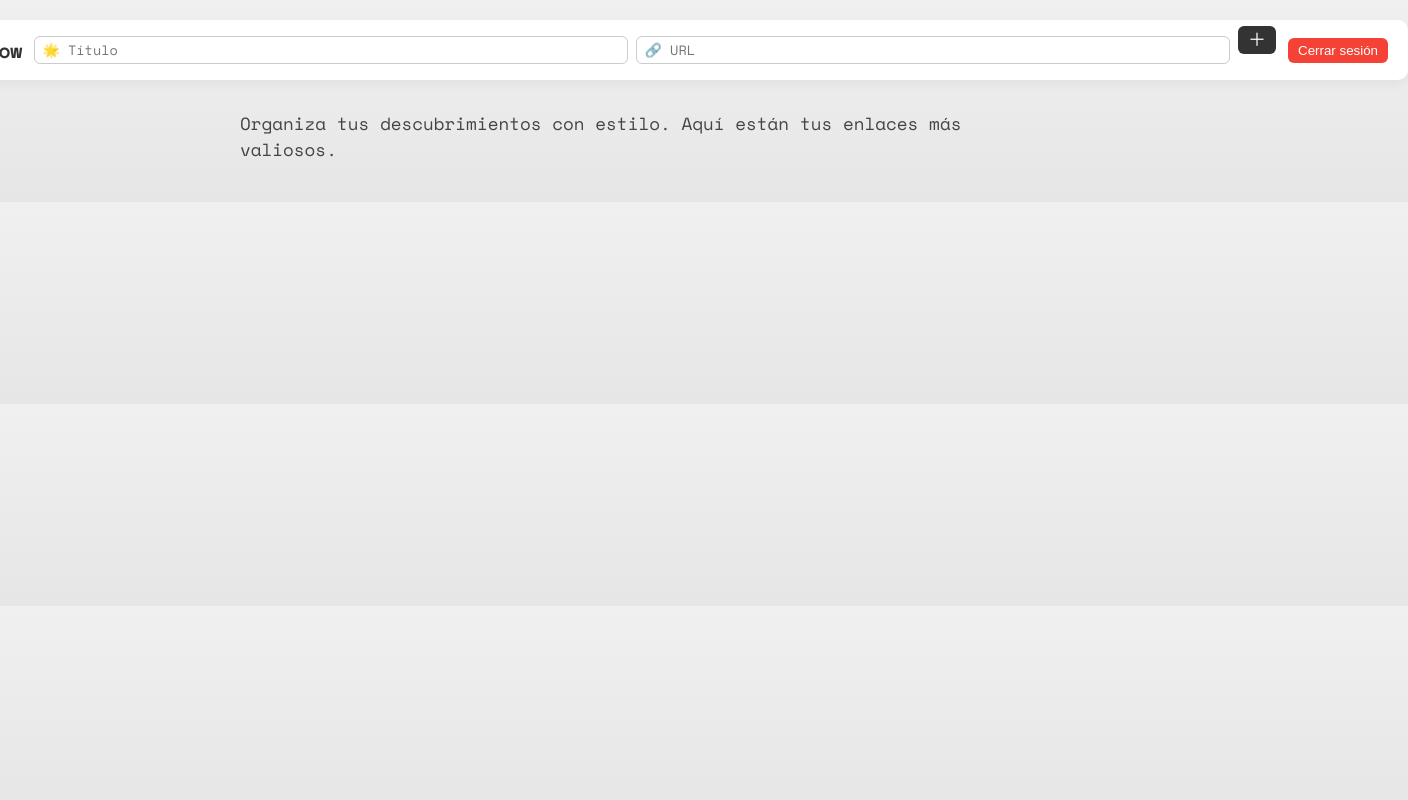
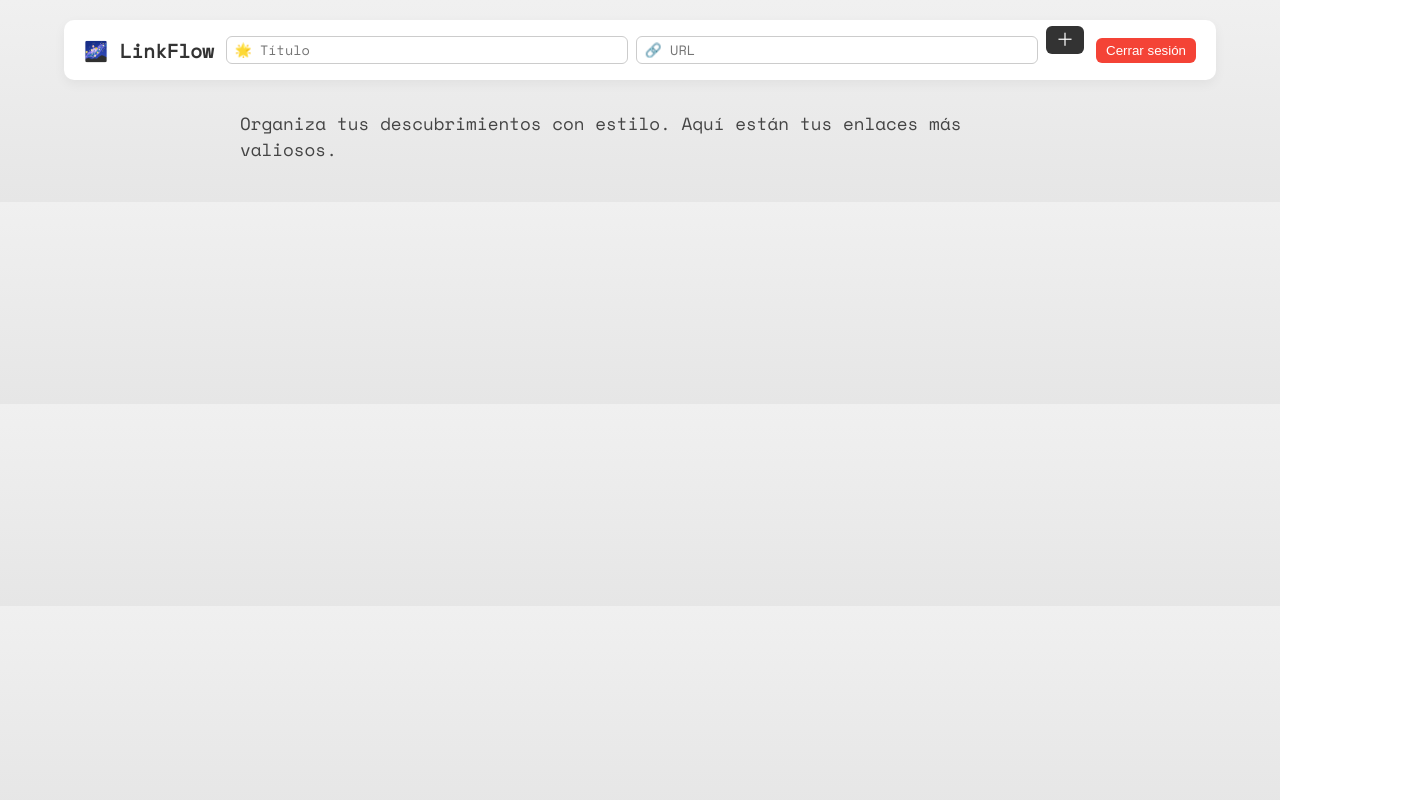
Before and after one commit to coffeetron832/cuddly-broccoli, a website: page public/dashboard.html in a window 1280 px wide. Shown: the whole page, 1408 px wide, since content can reach past the window. Drawn offline with nearby package versions, Linux system fonts and the light colour scheme; no server answers; sample sign-in values are in the browser's storage.

Commit message:
Update dashboard.html

```diff
--- a/public/dashboard.html
+++ b/public/dashboard.html
@@ -208,7 +208,7 @@ button[type="submit"]:hover {
   border-radius: 10px;
   box-shadow: 0 4px 12px rgba(0,0,0,0.05);
 
-  width: 120vw;        /* Ancho mayor que viewport */
+  width: 90vw;        /* Ancho mayor que viewport */
   max-width: none;
 
   position: relative;
```
